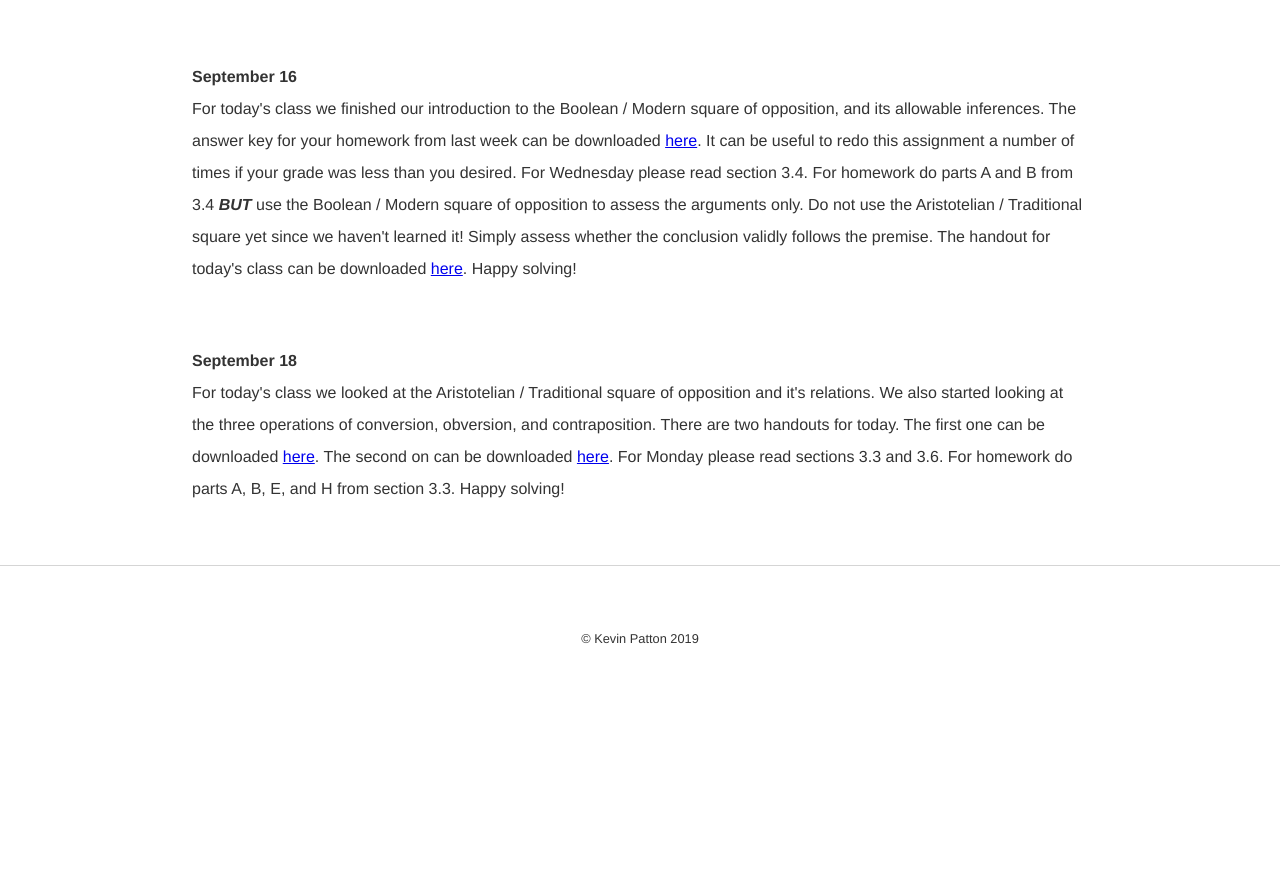
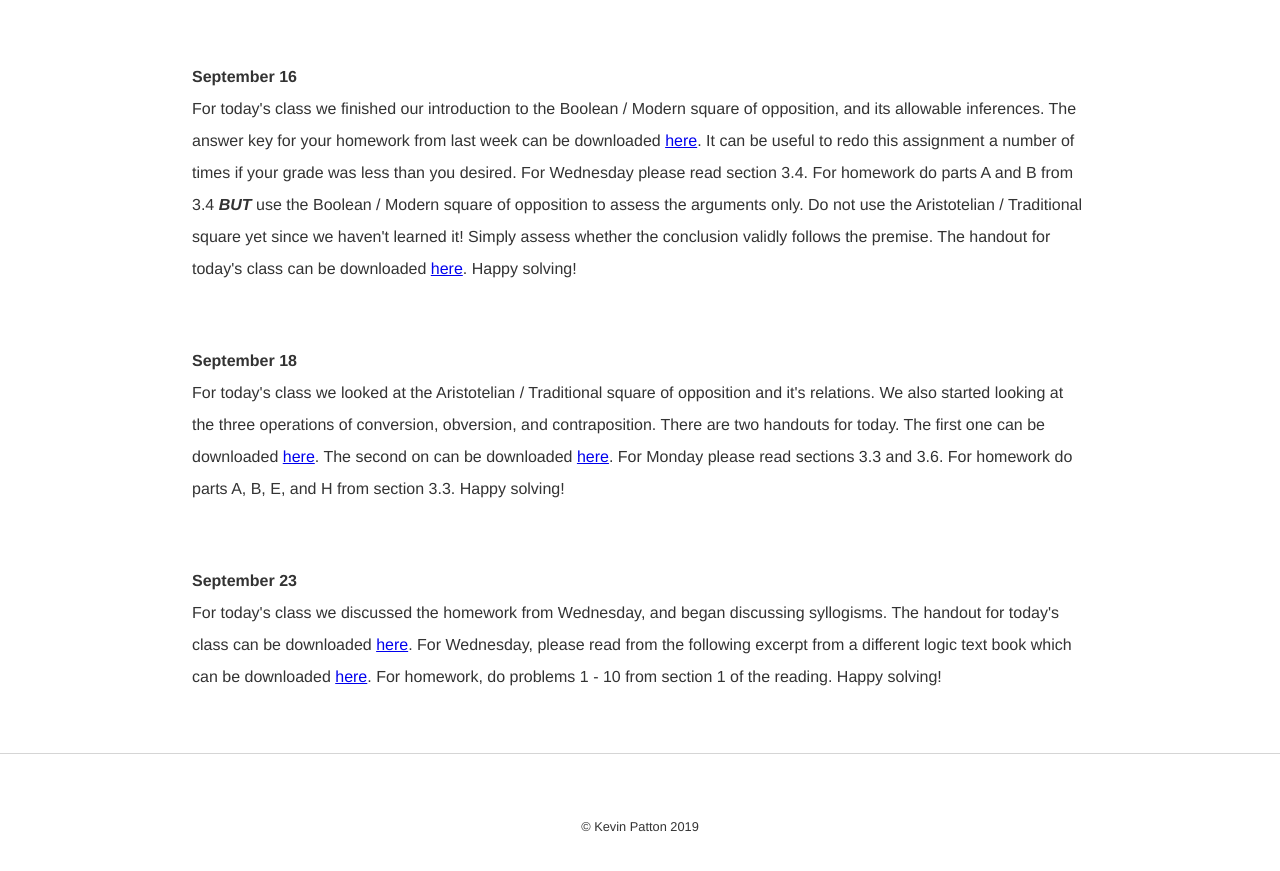
Before and after one commit to kevinjpatton/kevinjpatton.github.io, a Jekyll site: the page built from teaching/phil_1210/index.html, in a window 1280 px wide and 900 px high, scrolled down 1640 px. Shown: the top 871 px of the window. Built offline with Jekyll 4.4.1, drawn with Linux system fonts in a browser that asks for light colours; Markdown is read by kramdown in place of the engine named in the settings; before the commit the page ends 2352 px from its top, so only the background shows below that.

Commit message:
Update index.html

```diff
--- a/teaching/phil_1210/index.html
+++ b/teaching/phil_1210/index.html
@@ -24,3 +24,5 @@ For today's class we went over Monday's homework, and finished our introduction
 For today's class we finished our introduction to the Boolean / Modern square of opposition, and its allowable inferences.  The answer key for your homework from last week can be downloaded <a href="/teaching/phil_1210/HWAnswers1.pdf" target="_blank">here</a>.  It can be useful to redo this assignment a number of times if your grade was less than you desired.  For Wednesday please read section 3.4.  For homework do parts A and B from 3.4 <b><i>BUT</b></i> use the Boolean / Modern square of opposition to assess the arguments only.  Do not use  the Aristotelian / Traditional square yet since we haven't learned it!  Simply assess whether the conclusion validly follows the premise.  The handout for today's class can be downloaded <a href="/teaching/phil_1210/Day 6 - Section 3.2 and 3.4.pdf" target="_blank">here</a>.  Happy solving!</p>
 <p><b>September 18</b><br>
 For today's class we looked at the Aristotelian / Traditional square of opposition and it's relations.  We also started looking at the three operations of conversion, obversion, and contraposition.  There are two handouts for today.  The first one can be downloaded <a href="/teaching/phil_1210/Day 7 - 3.3.pdf" target="_blank">here</a>.  The second on can be downloaded <a href="/teaching/phil_1210/Day 8 - Section 3.6.pdf" target="_blank">here</a>.  For Monday please read sections 3.3 and 3.6.  For homework do parts A, B, E, and H from section 3.3.  Happy solving!</p>
+<p><b>September 23</b><br>
+For today's class we discussed the homework from Wednesday, and began discussing syllogisms.  The handout for today's class can be downloaded <a href="/teaching/Day 10 - Section 5.2.pdf" target="_blank">here</a>.  For Wednesday, please read from the following excerpt from a different logic text book which can be downloaded <a href="/teaching/Hurley_StandardForm.pdf" target="_blank">here</a>.  For homework, do problems 1 - 10 from section 1 of the reading.  Happy solving!</p>
```
